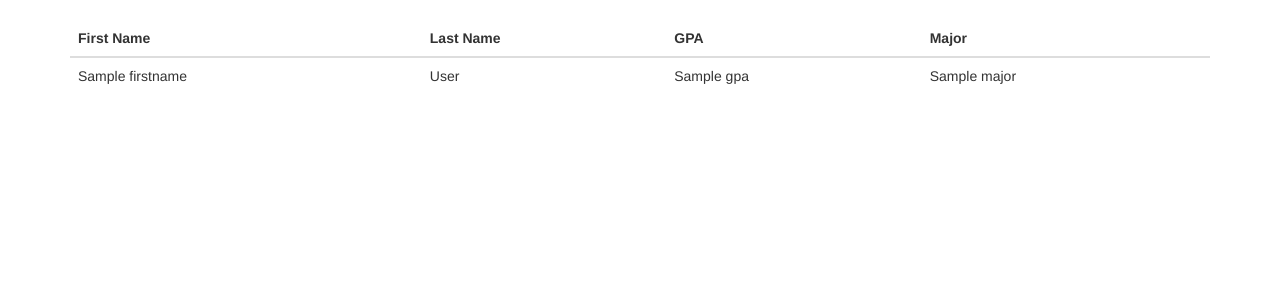
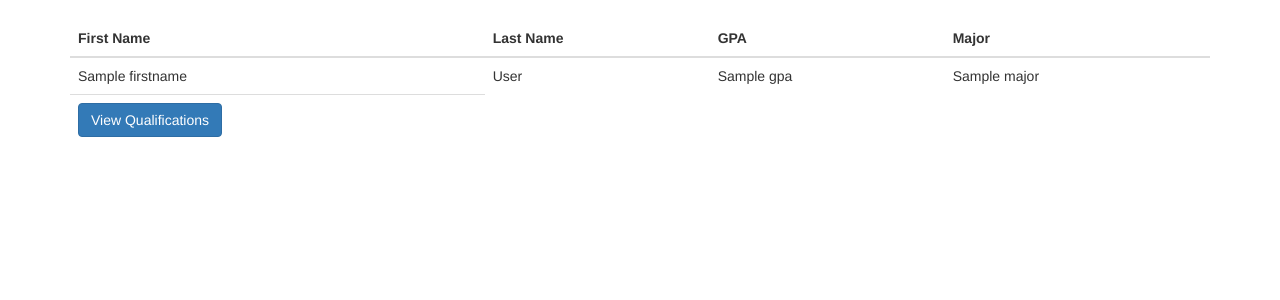
Before and after one commit to AlexanderLarsen343/Academic-Research-Hub, a Python web app: template src/View/templates/applicants.html in a window 1280 px wide. Shown: the part 52-352 px from the top of the page. Run offline with Jinja, Linux system fonts and the light colour scheme; the template is opened without the code that fills it: most values are stand-ins (such as "Sample title", 1, 10 or a date in 2020); some libraries are stand-ins or nearby versions.

Commit message:
Added a view button for each applicant in prof view

```diff
--- a/src/View/templates/applicants.html
+++ b/src/View/templates/applicants.html
@@ -2,7 +2,6 @@
 {% block app_content %}
 
     <table class="table">
-        {% for student in students %}
         <thead>
             <tr>
                 <th>First Name</th>
@@ -11,6 +10,7 @@
                 <th>Major</th>
             </tr>
         </thead>
+        {% for student in students %}
             <tbody>
                     <tr>
                         <td>{{ student.firstname }}</td>
@@ -18,6 +18,9 @@
                         <td>{{ student.gpa }}</td>
                         <td>{{ student.major }}</td>
                     </tr>
+                    <td>
+                        <a href="{{ url_for('routes.index') }}" class="btn btn-primary text-center">View Qualifications</a>
+                    </td>
             </tbody>
         {% endfor %}
     </table>
```
Also changed, not shown: app.db. Lines whose indentation alone changed are shown as unchanged.
